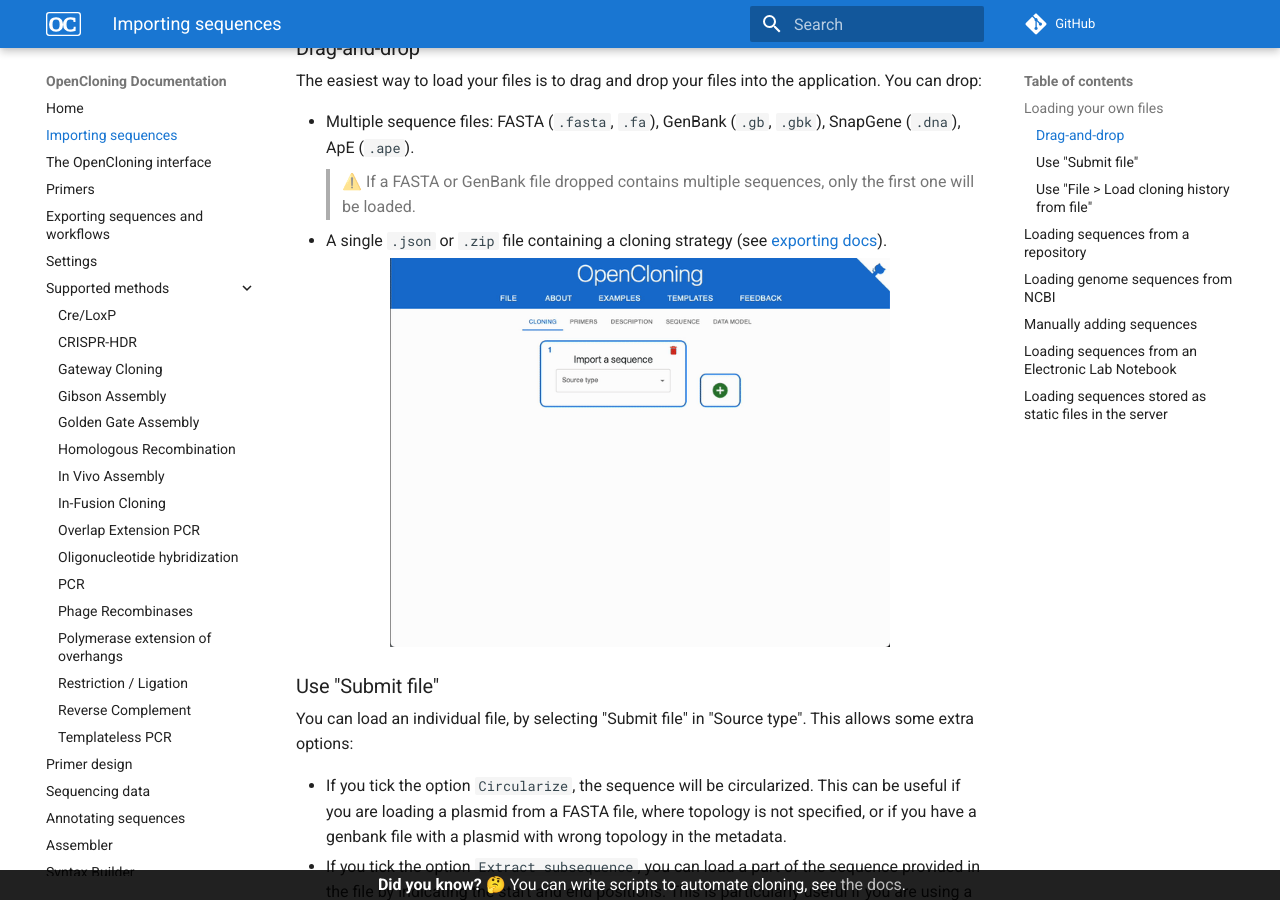
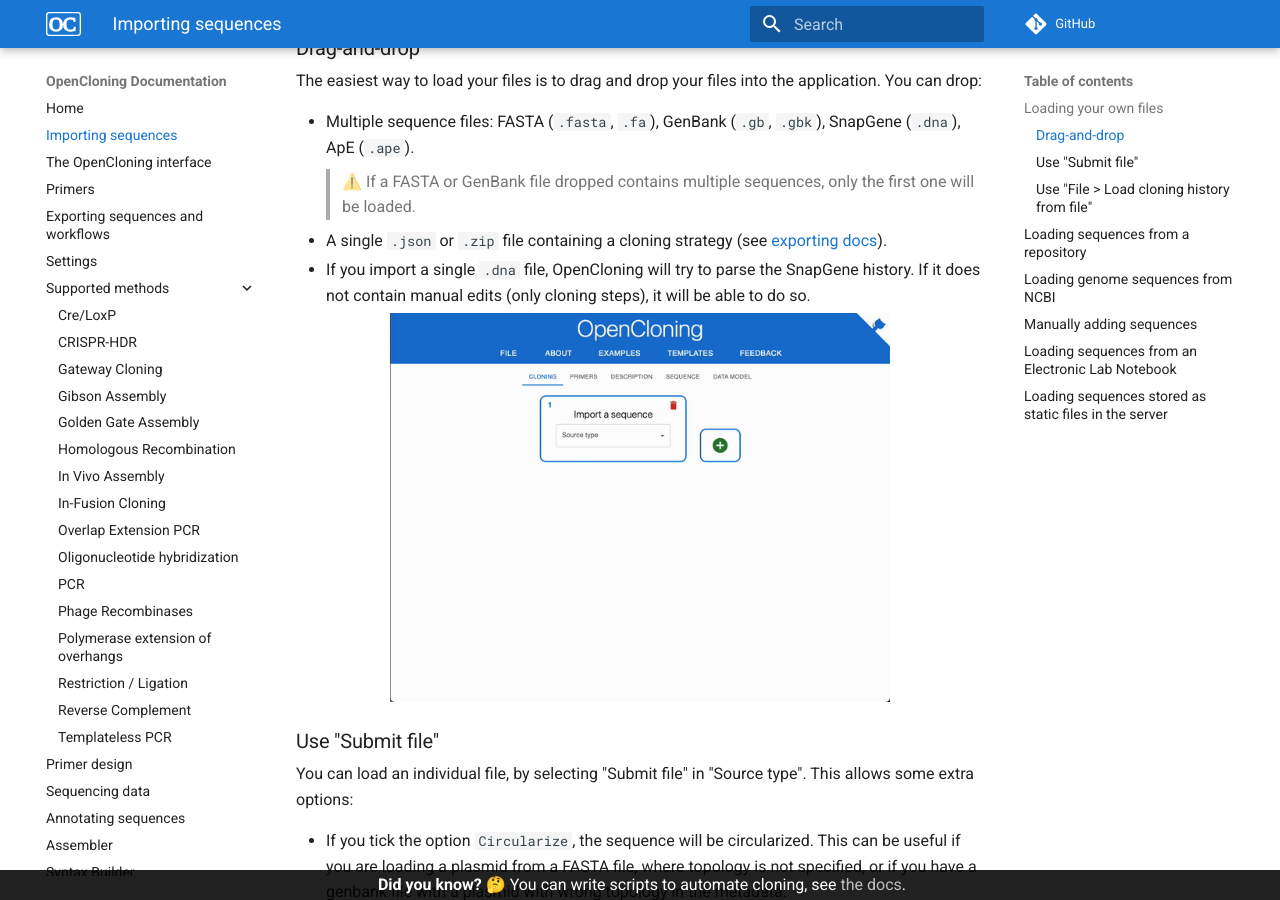
Before and after one commit to OpenCloning/OpenCloning_docs, an MkDocs documentation site: the page built from docs/importing_sequences.md, in a window 1280 px wide and 900 px high, scrolled down 494 px. Built offline with MkDocs 1.6.1 and Material for MkDocs 9.7.7, drawn with Linux system fonts in a browser that asks for light colours; comment, search, counter and statistics services are not loaded; the version menu is left out.

```diff
--- a/docs/importing_sequences.md
+++ b/docs/importing_sequences.md
@@ -19,6 +19,7 @@ The easiest way to load your files is to drag and drop your files into the appli
 * Multiple sequence files: FASTA (`.fasta`, `.fa`), GenBank (`.gb`, `.gbk`), SnapGene (`.dna`), ApE (`.ape`).
  > ⚠️ If a FASTA or GenBank file dropped contains multiple sequences, only the first one will be loaded.
 * A single `.json` or `.zip` file containing a cloning strategy (see [exporting docs](./exporting.md#download-cloning-history)).
+* If you import a single `.dna` file, OpenCloning will try to parse the SnapGene history. If it does not contain manual edits (only cloning steps), it will be able to do so.
 
 <div markdown style="max-width: 500px" class="img-container">
 ![Animation demonstrating drag-and-drop file import functionality in OpenCloning](../assets/importing_sequences_drop.gif)
```
